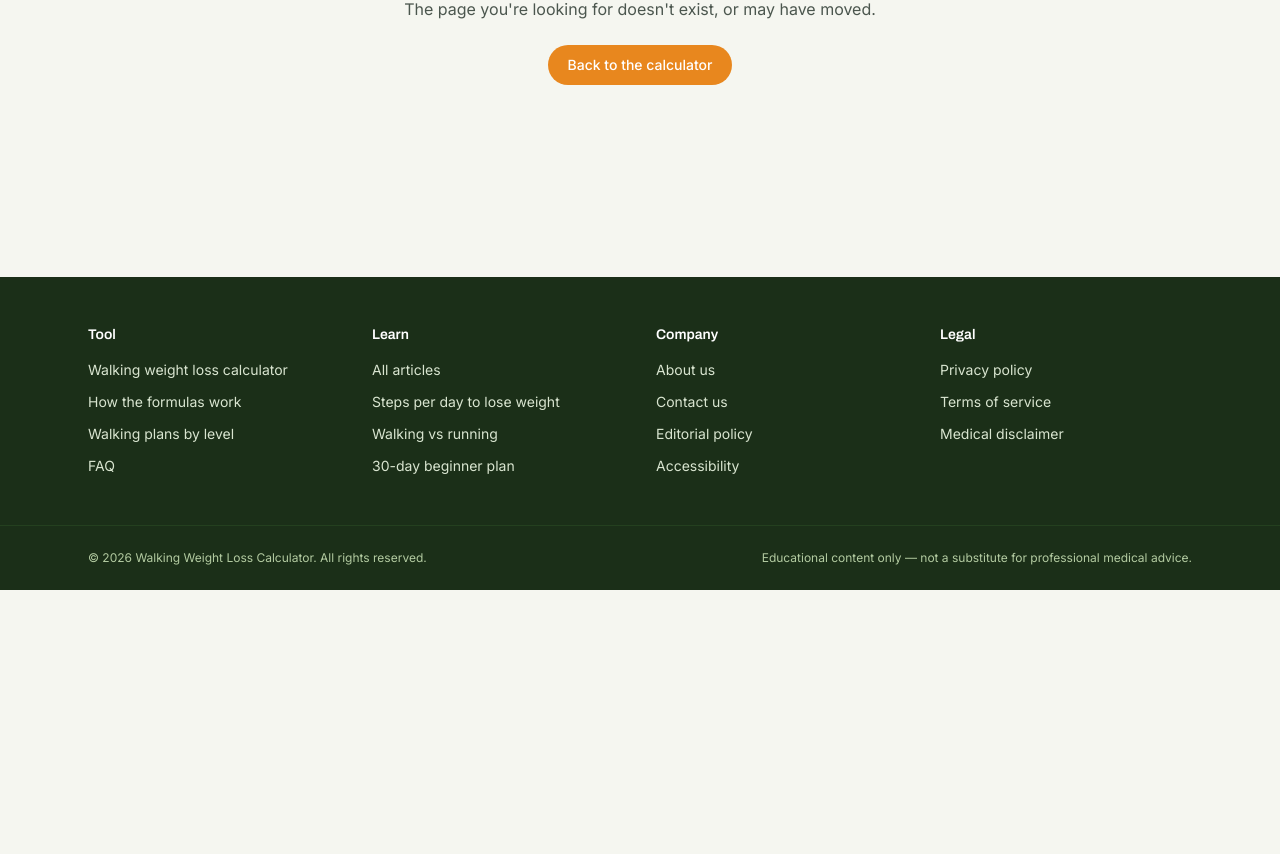
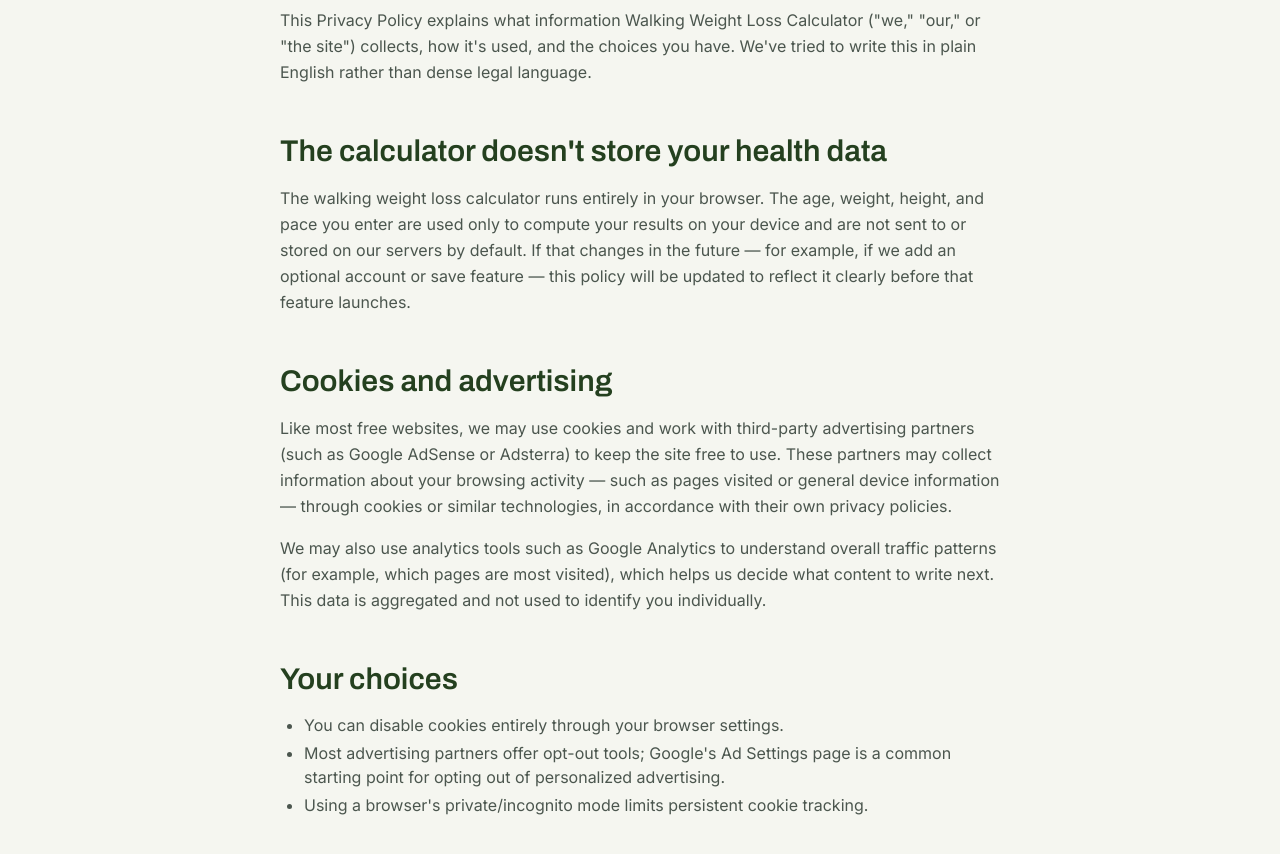
Before and after one commit to ahsan-ai-56/walking-weight, a Next.js app: page / in a window 1280 px wide. Before the commit this address had no page. Shown: the part 236-1090 px from the top of the page. Before the commit the page ends 826 px from the top, so only its background shows below. Built offline with nearby package versions, Linux system fonts and the light colour scheme.

Commit message:
Add files via upload

```diff
--- /dev/null
+++ b/app/page.tsx
@@ -0,0 +1,88 @@
+import type { Metadata } from "next";
+import Link from "next/link";
+
+export const metadata: Metadata = {
+  title: "Privacy Policy",
+  description: "How Walking Weight Loss Calculator handles data, cookies, and advertising.",
+  alternates: { canonical: "/privacy-policy" },
+};
+
+export default function PrivacyPolicyPage() {
+  return (
+    <div className="max-w-3xl mx-auto px-4 sm:px-6 py-14 prose-article">
+      <p className="font-display text-xs uppercase tracking-wide text-sunrise-600">Legal</p>
+      <h1 className="font-display text-4xl text-trail-800 mt-2 mb-2">Privacy Policy</h1>
+      <p className="text-sm text-inkmuted mb-8">Last updated: [DATE]</p>
+
+      <p>
+        This Privacy Policy explains what information Walking Weight Loss Calculator
+        (&quot;we,&quot; &quot;our,&quot; or &quot;the site&quot;) collects, how it&apos;s used,
+        and the choices you have. We&apos;ve tried to write this in plain English rather than
+        dense legal language.
+      </p>
+
+      <h2>The calculator doesn't store your health data</h2>
+      <p>
+        The walking weight loss calculator runs entirely in your browser. The age, weight,
+        height, and pace you enter are used only to compute your results on your device and are
+        not sent to or stored on our servers by default. If that changes in the future — for
+        example, if we add an optional account or save feature — this policy will be updated to
+        reflect it clearly before that feature launches.
+      </p>
+
+      <h2>Cookies and advertising</h2>
+      <p>
+        Like most free websites, we may use cookies and work with third-party advertising
+        partners (such as Google AdSense or Adsterra) to keep the site free to use. These
+        partners may collect information about your browsing activity — such as pages visited or
+        general device information — through cookies or similar technologies, in accordance with
+        their own privacy policies.
+      </p>
+      <p>
+        We may also use analytics tools such as Google Analytics to understand overall traffic
+        patterns (for example, which pages are most visited), which helps us decide what content
+        to write next. This data is aggregated and not used to identify you individually.
+      </p>
+
+      <h2>Your choices</h2>
+      <ul>
+        <li>You can disable cookies entirely through your browser settings.</li>
+        <li>
+          Most advertising partners offer opt-out tools; Google&apos;s Ad Settings page is a
+          common starting point for opting out of personalized advertising.
+        </li>
+        <li>Using a browser&apos;s private/incognito mode limits persistent cookie tracking.</li>
+      </ul>
+
+      <h2>Third-party links</h2>
+      <p>
+        Our articles and pages may link to external sources, including health authorities and
+        research references. We&apos;re not responsible for the privacy practices of external
+        sites you visit through these links.
+      </p>
+
+      <h2>Children's privacy</h2>
+      <p>
+        This site is not directed at children under 13, and we do not knowingly collect
+        information from children.
+      </p>
+
+      <h2>Changes to this policy</h2>
+      <p>
+        We may update this Privacy Policy from time to time. Material changes will be reflected
+        by updating the &quot;last updated&quot; date at the top of this page.
+      </p>
+
+      <h2>Contact us</h2>
+      <p>
+        Questions about this policy can be sent through our <Link href="/contact">contact page</Link>.
+      </p>
+
+      <p className="text-sm italic mt-10">
+        Note: This is a general privacy policy template and does not constitute legal advice. If
+        your site serves users in the EU or California, have this policy reviewed by a qualified
+        professional for GDPR and CCPA compliance specific to your data practices.
+      </p>
+    </div>
+  );
+}
```
